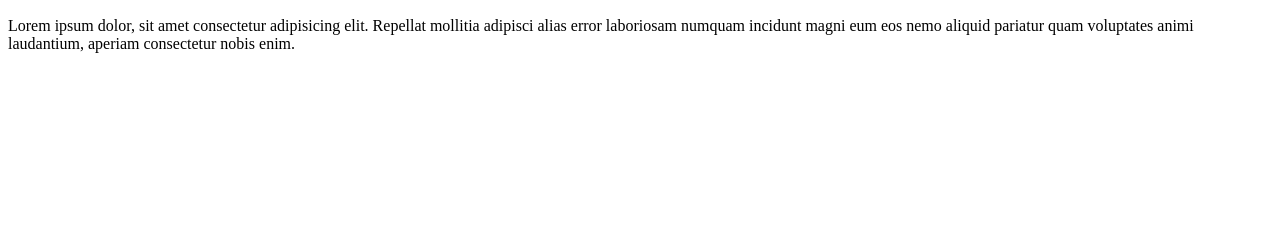
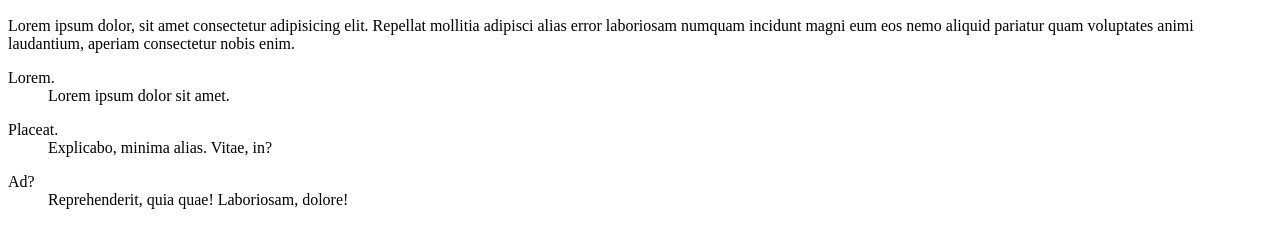
Before and after one commit to achoule2/2023-r113-tp2-menu-alpinejs-ethanTouitou, a plain HTML site: page index.html in a window 1280 px wide. Shown: the part 139-386 px from the top of the page. Drawn offline with nearby package versions, Linux system fonts and the light colour scheme.

Commit message:
accordeon

```diff
--- a/index.html
+++ b/index.html
@@ -50,5 +50,17 @@
       nemo aliquid pariatur quam voluptates animi laudantium, aperiam
       consectetur nobis enim.
     </p>
+    <dl>
+      <dt>Lorem.</dt>
+      <dd>Lorem ipsum dolor sit amet.</dd>
+    </dl>
+    <dl>
+      <dt>Placeat.</dt>
+      <dd>Explicabo, minima alias. Vitae, in?</dd>
+    </dl>
+    <dl>
+      <dt>Ad?</dt>
+      <dd>Reprehenderit, quia quae! Laboriosam, dolore!</dd>
+    </dl>
   </body>
 </html>
```
